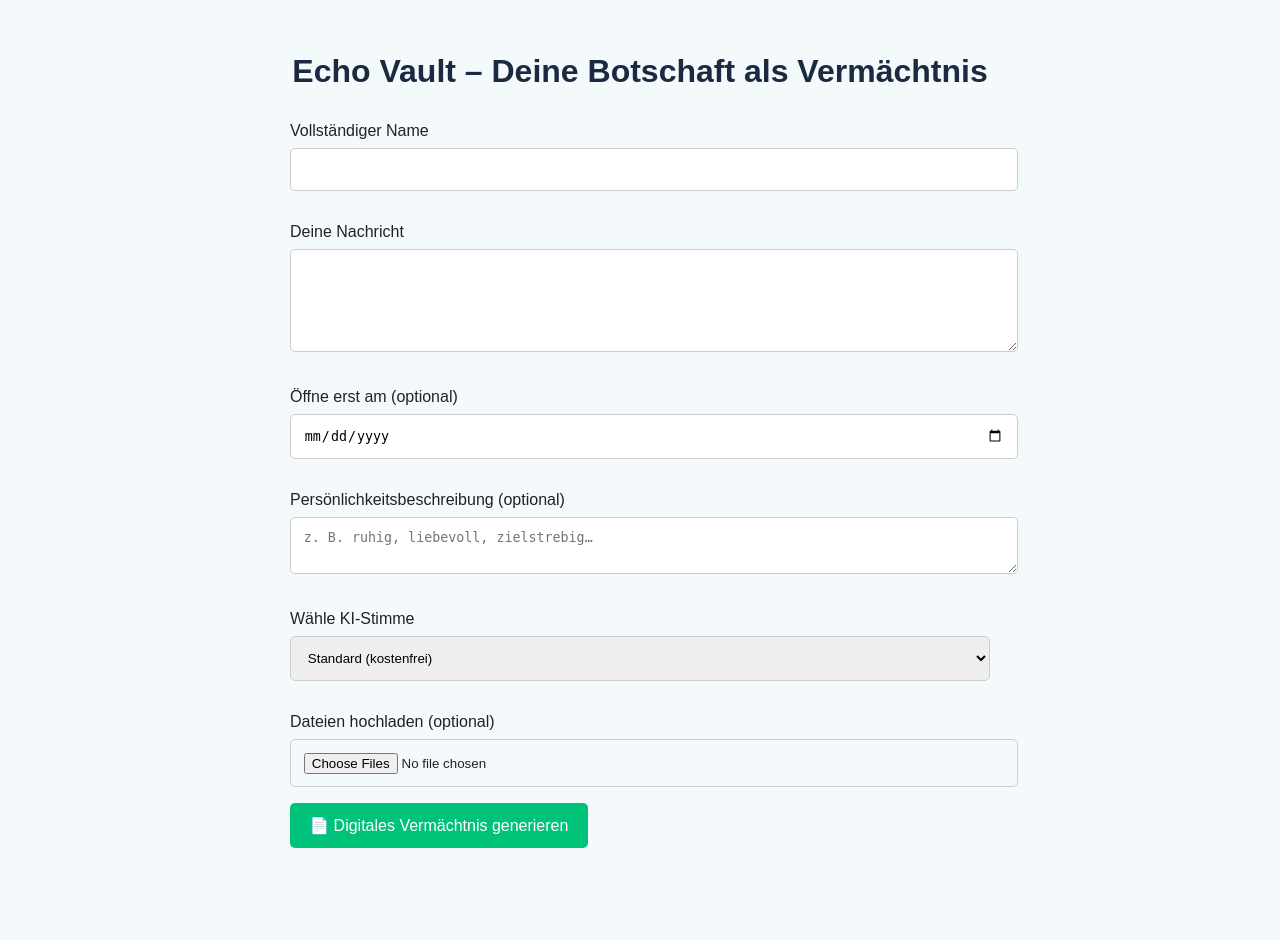
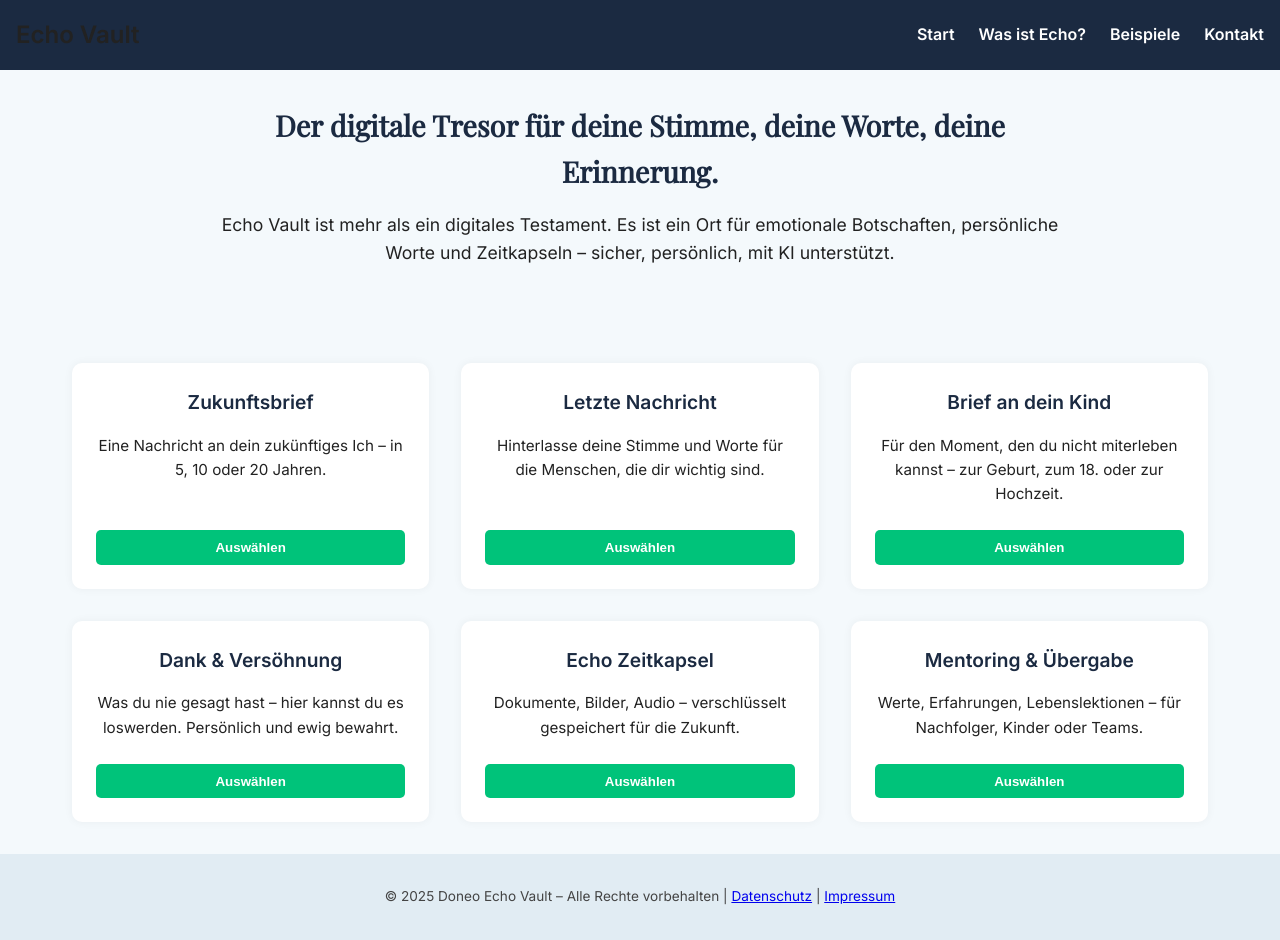
Before and after one commit to doneo24/echo_vault, a Flask app: page / in a window 1280 px wide. Before the commit the page ends 848 px from the top, so only its background shows below. Run offline with Flask 3, Linux system fonts and the light colour scheme.

Commit message:
Update index.html

```diff
--- a/templates/index.html
+++ b/templates/index.html
@@ -3,97 +3,236 @@
 <html lang="de">
 <head>
   <meta charset="UTF-8" />
-  <meta name="viewport" content="width=device-width, initial-scale=1" />
-  <title>Echo Vault – Digitales Vermächtnis</title>
+  <meta name="viewport" content="width=device-width, initial-scale=1.0" />
+  <title>Doneo Echo Vault</title>
+  <link rel="preconnect" href="https://fonts.googleapis.com">
+  <link href="https://fonts.googleapis.com/css2?family=Inter:wght@400;600&family=Playfair+Display&display=swap" rel="stylesheet">
   <style>
+    :root {
+      --primary: #1B2A41;
+      --accent: #00C37A;
+      --light-bg: #f4f9fc;
+      --text: #222;
+      --heading-font: 'Playfair Display', serif;
+      --body-font: 'Inter', sans-serif;
+    }
+
+    * {
+      margin: 0;
+      padding: 0;
+      box-sizing: border-box;
+    }
+
     body {
-      background-color: #f4f9fc;
-      font-family: Arial, sans-serif;
-      color: #222;
-      padding: 2rem;
-      max-width: 700px;
+      font-family: var(--body-font);
+      background-color: var(--light-bg);
+      color: var(--text);
+      line-height: 1.6;
+      padding: 0;
+      margin: 0;
+    }
+
+    header {
+      background-color: var(--primary);
+      color: white;
+      padding: 1.5rem;
+      text-align: center;
+      position: relative;
+    }
+
+    header h1 {
+      font-family: var(--heading-font);
+      font-size: 2.2rem;
+    }
+
+    nav {
+      display: flex;
+      justify-content: space-between;
+      align-items: center;
+      padding: 1rem;
+      background-color: var(--primary);
+    }
+
+    .nav-links {
+      display: flex;
+      gap: 1.5rem;
+    }
+
+    .nav-links a {
+      color: white;
+      text-decoration: none;
+      font-weight: 600;
+    }
+
+    .burger {
+      display: none;
+      flex-direction: column;
+      gap: 5px;
+      cursor: pointer;
+    }
+
+    .burger div {
+      width: 25px;
+      height: 3px;
+      background: white;
+    }
+
+    .intro-section {
+      text-align: center;
+      padding: 2rem 1rem;
+      max-width: 900px;
       margin: auto;
     }
-    h1 {
-      text-align: center;
-      color: #1B2A41;
+
+    .intro-section h2 {
+      font-family: var(--heading-font);
+      color: var(--primary);
+      font-size: 1.8rem;
+      margin-bottom: 1rem;
+    }
+
+    .intro-section p {
+      font-size: 1.1rem;
       margin-bottom: 2rem;
     }
-    label {
-      display: block;
-      margin: 1rem 0 0.5rem;
+
+    .cards-container {
+      display: grid;
+      grid-template-columns: repeat(auto-fit, minmax(280px, 1fr));
+      gap: 2rem;
+      padding: 2rem;
+      max-width: 1200px;
+      margin: auto;
     }
-    input, textarea, select {
-      width: 100%;
-      padding: 0.8rem;
-      border-radius: 5px;
-      border: 1px solid #ccc;
+
+    .card {
+      background: white;
+      border-radius: 10px;
+      box-shadow: 0 0 10px rgba(0,0,0,0.05);
+      padding: 1.5rem;
+      text-align: center;
+      display: flex;
+      flex-direction: column;
+      justify-content: space-between;
+    }
+
+    .card h3 {
+      color: var(--primary);
       margin-bottom: 1rem;
+      font-size: 1.2rem;
     }
-    button {
-      background-color: #00C37A;
+
+    .card p {
+      flex-grow: 1;
+      margin-bottom: 1.5rem;
+      font-size: 0.95rem;
+    }
+
+    .card button {
+      background-color: var(--accent);
       color: white;
       border: none;
-      padding: 0.8rem 1.2rem;
+      padding: 0.6rem 1rem;
       border-radius: 5px;
-      font-size: 1rem;
+      font-weight: bold;
       cursor: pointer;
     }
-    button:hover {
-      background-color: #00a466;
+
+    footer {
+      text-align: center;
+      font-size: 0.85rem;
+      padding: 2rem 1rem;
+      background-color: #e1ecf3;
+      color: #444;
+    }
+
+    /* Responsive */
+    @media (max-width: 768px) {
+      .nav-links {
+        display: none;
+        flex-direction: column;
+        background: var(--primary);
+        position: absolute;
+        top: 60px;
+        right: 10px;
+        width: 200px;
+        padding: 1rem;
+      }
+
+      .nav-links.active {
+        display: flex;
+      }
+
+      .burger {
+        display: flex;
+      }
     }
   </style>
 </head>
 <body>
 
-<h1>Echo Vault – Deine Botschaft als Vermächtnis</h1>
+<nav>
+  <h1>Echo Vault</h1>
+  <div class="nav-links" id="navLinks">
+    <a href="#">Start</a>
+    <a href="#">Was ist Echo?</a>
+    <a href="#">Beispiele</a>
+    <a href="#">Kontakt</a>
+  </div>
+  <div class="burger" onclick="toggleMenu()">
+    <div></div>
+    <div></div>
+    <div></div>
+  </div>
+</nav>
 
-<form id="vaultForm" enctype="multipart/form-data">
-  <label for="name">Vollständiger Name</label>
-  <input type="text" id="name" name="name" required>
+<section class="intro-section">
+  <h2>Der digitale Tresor für deine Stimme, deine Worte, deine Erinnerung.</h2>
+  <p>Echo Vault ist mehr als ein digitales Testament. Es ist ein Ort für emotionale Botschaften, persönliche Worte und Zeitkapseln – sicher, persönlich, mit KI unterstützt.</p>
+</section>
 
-  <label for="message">Deine Nachricht</label>
-  <textarea id="message" name="message" rows="5" required></textarea>
+<section class="cards-container">
+  <div class="card">
+    <h3>Zukunftsbrief</h3>
+    <p>Eine Nachricht an dein zukünftiges Ich – in 5, 10 oder 20 Jahren.</p>
+    <button>Auswählen</button>
+  </div>
+  <div class="card">
+    <h3>Letzte Nachricht</h3>
+    <p>Hinterlasse deine Stimme und Worte für die Menschen, die dir wichtig sind.</p>
+    <button>Auswählen</button>
+  </div>
+  <div class="card">
+    <h3>Brief an dein Kind</h3>
+    <p>Für den Moment, den du nicht miterleben kannst – zur Geburt, zum 18. oder zur Hochzeit.</p>
+    <button>Auswählen</button>
+  </div>
+  <div class="card">
+    <h3>Dank & Versöhnung</h3>
+    <p>Was du nie gesagt hast – hier kannst du es loswerden. Persönlich und ewig bewahrt.</p>
+    <button>Auswählen</button>
+  </div>
+  <div class="card">
+    <h3>Echo Zeitkapsel</h3>
+    <p>Dokumente, Bilder, Audio – verschlüsselt gespeichert für die Zukunft.</p>
+    <button>Auswählen</button>
+  </div>
+  <div class="card">
+    <h3>Mentoring & Übergabe</h3>
+    <p>Werte, Erfahrungen, Lebenslektionen – für Nachfolger, Kinder oder Teams.</p>
+    <button>Auswählen</button>
+  </div>
+</section>
 
-  <label for="open_date">Öffne erst am (optional)</label>
-  <input type="date" id="open_date" name="open_date">
-
-  <label for="identity">Persönlichkeitsbeschreibung (optional)</label>
-  <textarea id="identity" name="identity" placeholder="z. B. ruhig, liebevoll, zielstrebig…"></textarea>
-
-  <label for="voice">Wähle KI-Stimme</label>
-  <select name="voice" id="voice">
-    <option value="openai">Standard (kostenfrei)</option>
-    <option value="11labs">Realistisch (Premium)</option>
-  </select>
-
-  <label for="files">Dateien hochladen (optional)</label>
-  <input type="file" name="files" multiple>
-
-  <button type="submit">📄 Digitales Vermächtnis generieren</button>
-</form>
+<footer>
+  &copy; 2025 Doneo Echo Vault – Alle Rechte vorbehalten | <a href="#">Datenschutz</a> | <a href="#">Impressum</a>
+</footer>
 
 <script>
-  document.getElementById("vaultForm").addEventListener("submit", async function(e) {
-    e.preventDefault();
-    const formData = new FormData(this);
-
-    const response = await fetch("/generate_vault", {
-      method: "POST",
-      body: formData
-    });
-
-    if (response.ok) {
-      const blob = await response.blob();
-      const url = window.URL.createObjectURL(blob);
-      const link = document.createElement("a");
-      link.href = url;
-      link.download = "EchoVault_Botschaft.pdf";
-      link.click();
-    } else {
-      alert("Fehler beim Erstellen des Dokuments.");
-    }
-  });
+  function toggleMenu() {
+    const nav = document.getElementById("navLinks");
+    nav.classList.toggle("active");
+  }
 </script>
 
 </body>
```
